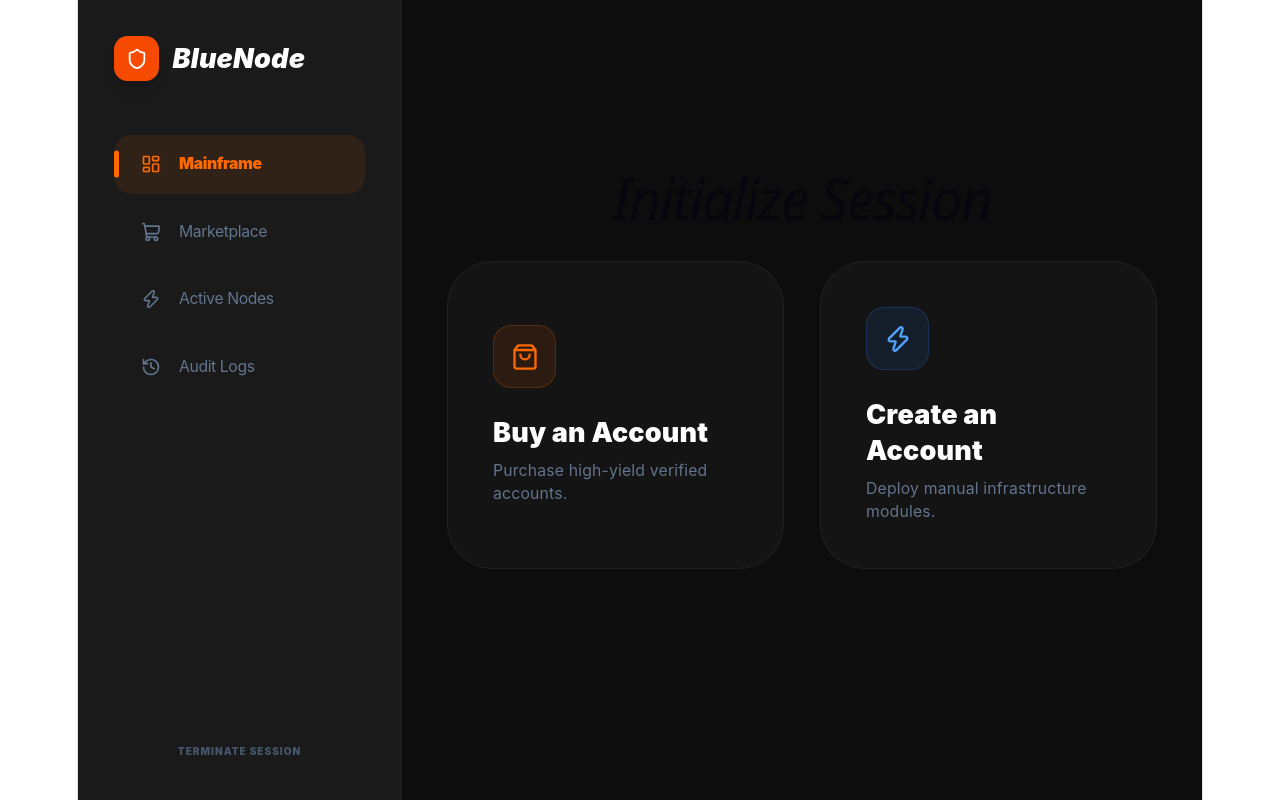
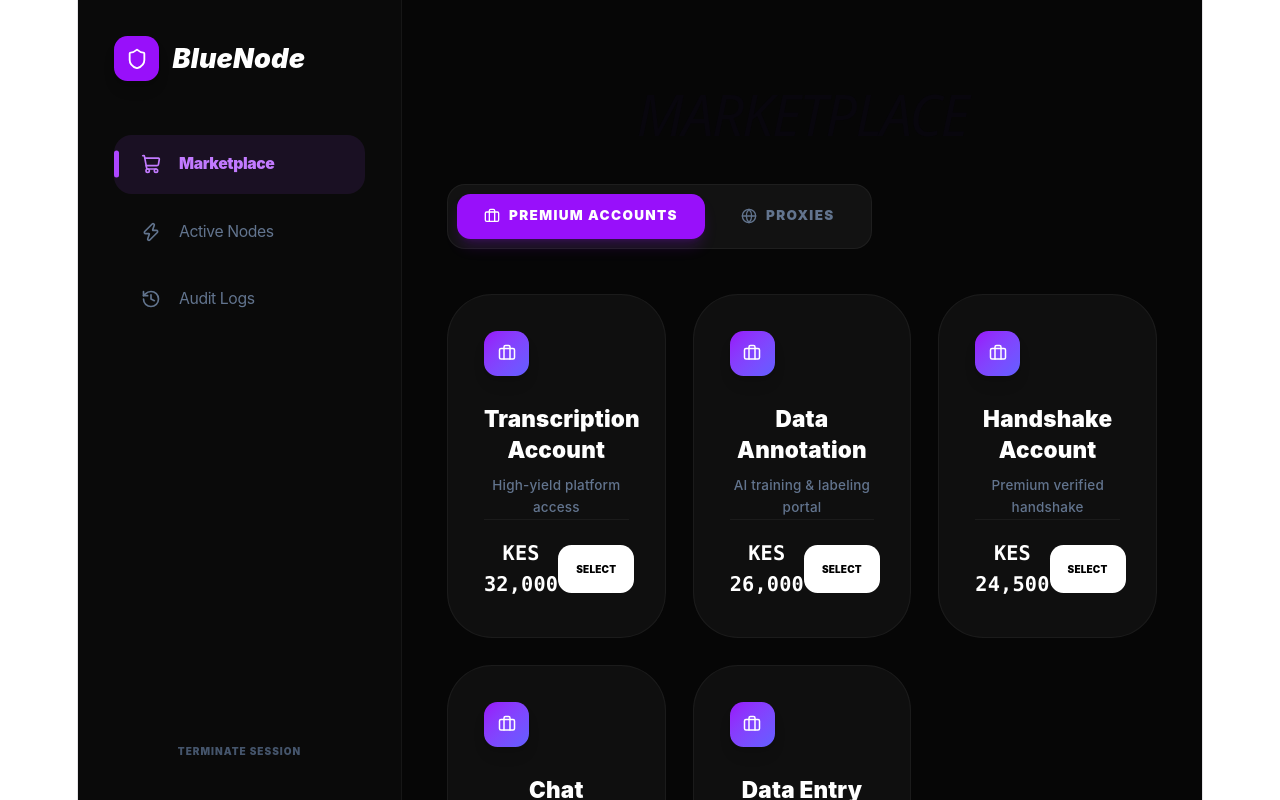
Before and after one commit to lunarlemar-lab/bluenode, a React (Vite) app: page / in a window 1280 px wide. Both pictures are taken after typing "name@example.com", "Sample123" into the empty fields and a click on the button "AUTHORIZE". Built offline with nearby package versions, Linux system fonts and the light colour scheme.

Commit message:
Update BlueNode: Modern purple theme and payment validation

```diff
--- a/src/App.jsx
+++ b/src/App.jsx
@@ -1,40 +1,28 @@
-import React, { useState } from 'react';
+import React, { useState, useEffect } from 'react';
 import {
-  Shield, Globe, Phone, Zap, LayoutDashboard,
-  ShoppingCart, Smartphone, X, Loader2,
-  CheckCircle, ArrowRight, FileText, Code, Mail,
-  Search, User, ChevronRight, History,
-  Lock, Activity, Briefcase, ShoppingBag
+  Shield, Globe, Zap, ShoppingCart, Smartphone, X, Loader2,
+  History, Activity, Briefcase, CheckCircle2, AlertCircle
 } from 'lucide-react';
 
 // --- DATA ---
 const MARKET_CATEGORIES = [
-  { id: 'accounts', name: 'Premium Accounts', icon: Briefcase, color: 'from-orange-600 to-yellow-500' },
-  { id: 'proxy', name: 'Proxies', icon: Globe, color: 'from-blue-500 to-cyan-400' },
-  { id: 'numbers', name: 'Virtual Numbers', icon: Phone, color: 'from-purple-500 to-pink-400' },
-  { id: 'certs', name: 'DLCC', icon: FileText, color: 'from-orange-500 to-yellow-400' }, // Updated to DLCC
-  { id: 'scripts', name: 'IDC', icon: Code, color: 'from-green-500 to-emerald-400' }, // Updated to IDC
-  { id: 'mail', name: 'Edu Mails', icon: Mail, color: 'from-red-500 to-rose-400' },
+  { id: 'accounts', name: 'Premium Accounts', icon: Briefcase, color: 'from-purple-600 to-indigo-500' },
+  { id: 'proxy', name: 'Proxies', icon: Globe, color: 'from-blue-600 to-cyan-500' },
 ];
 
 const MARKET_ITEMS = [
-  // PREMIUM ACCOUNTS
   { id: 'acc1', cat: 'accounts', name: 'Transcription Account', price: 32000, detail: 'High-yield platform access' },
   { id: 'acc2', cat: 'accounts', name: 'Data Annotation', price: 26000, detail: 'AI training & labeling portal' },
   { id: 'acc3', cat: 'accounts', name: 'Handshake Account', price: 24500, detail: 'Premium verified handshake' },
   { id: 'acc4', cat: 'accounts', name: 'Chat Moderation', price: 19400, detail: 'Active moderation dashboard' },
   { id: 'acc5', cat: 'accounts', name: 'Data Entry', price: 15000, detail: 'Standard processing portal' },
-  // INFRASTRUCTURE
   { id: 'p1', cat: 'proxy', name: 'Residential Node (3 months)', price: 1500, detail: 'High anonymity residential IP' },
-  { id: 'n1', cat: 'numbers', name: 'USA Virtual Line', price: 900, detail: 'SMS & Voice enabled (+1)' },
-  { id: 'c1', cat: 'certs', name: 'Class C CDL', price: 1200, detail: 'High-res verifiable design' },
-  { id: 's1', cat: 'scripts', name: 'National ID card A', price: 1500, detail: 'Security engagement script' },
-  { id: 'm1', cat: 'mail', name: 'Edu Mail CA', price: 800, detail: 'University hosted mailbox' }
+  { id: 'p2', cat: 'proxy', name: 'Datacenter Proxy Pack', price: 2200, detail: 'High-speed dedicated throughput' }
 ];
 
 const NavItem = ({ active, onClick, icon: Icon, label }) => (
-  <button onClick={onClick} className={`w-full flex items-center gap-4 px-6 py-4 rounded-2xl transition-all duration-300 relative group ${active ? 'bg-orange-500/10 text-orange-500 font-black' : 'text-slate-500 hover:text-slate-300 hover:bg-white/5'}`}>
-    {active && <div className="absolute left-0 top-1/2 -translate-y-1/2 w-1 h-6 bg-orange-500 rounded-full"></div>}
+  <button onClick={onClick} className={`w-full flex items-center gap-4 px-6 py-4 rounded-2xl transition-all duration-300 relative group ${active ? 'bg-purple-500/10 text-purple-400 font-black' : 'text-slate-500 hover:text-slate-300 hover:bg-white/5'}`}>
+    {active && <div className="absolute left-0 top-1/2 -translate-y-1/2 w-1 h-6 bg-purple-500 rounded-full"></div>}
     <Icon size={20} />
     <span className="text-sm tracking-tight">{label}</span>
   </button>
@@ -42,46 +30,69 @@ const NavItem = ({ active, onClick, icon: Icon, label }) => (
 
 export default function App() {
   const [session, setSession] = useState(null);
-  const [activeTab, setActiveTab] = useState('selection');
+  const [activeTab, setActiveTab] = useState('dashboard');
   const [selectedCat, setSelectedCat] = useState('accounts');
   const [checkout, setCheckout] = useState(null);
   const [proof, setProof] = useState('');
   const [userData, setUserData] = useState({ inventory: [], logs: [], balance: 0 });
   const [loading, setLoading] = useState(false);
+  const [verifying, setVerifying] = useState(false);
+  const [error, setError] = useState('');
 
   const handleLogin = (e) => {
     e.preventDefault();
     setLoading(true);
-    setTimeout(() => { setSession(true); setLoading(false); }, 1000);
+    setTimeout(() => { setSession(true); setLoading(false); }, 1200);
+  };
+
+  const validateMpesa = (code) => {
+    // Regex for standard 10-character M-Pesa codes
+    const mpesaRegex = /^[S|T|Q|R][A-Z0-9]{9}$/;
+    return mpesaRegex.test(code.toUpperCase());
   };
 
   const handleVerify = () => {
-    setLoading(true);
+    if (!validateMpesa(proof)) {
+      setError('Invalid Transaction Format');
+      setTimeout(() => setError(''), 3000);
+      return;
+    }
+
+    setVerifying(true);
+    setError('');
+
+    // Simulate Network Verification Delay
     setTimeout(() => {
       const newAsset = { ...checkout, uid: Math.random().toString(36).toUpperCase().slice(2,8), datePurchased: new Date().toLocaleDateString() };
       setUserData(prev => ({
         ...prev,
         inventory: [newAsset, ...prev.inventory],
-        logs: [{ item: checkout.name, price: checkout.price, tx: proof, date: new Date().toLocaleString() }, ...prev.logs]
+        logs: [{ item: checkout.name, price: checkout.price, tx: proof.toUpperCase(), date: new Date().toLocaleString() }, ...prev.logs]
       }));
-      setLoading(false);
+      setVerifying(false);
       setCheckout(null);
       setProof('');
       setActiveTab('inventory');
-    }, 1500);
+    }, 4000); // 4 seconds of "Waiting for Verification"
   };
 
   if (!session) {
     return (
-      <div className="min-h-screen bg-[#0d0d0d] flex items-center justify-center p-6">
-        <div className="w-full max-w-md bg-[#141414] border border-white/5 p-10 rounded-[2.5rem] text-center shadow-2xl relative overflow-hidden">
-          <div className="absolute top-0 left-0 w-full h-1 bg-orange-600"></div>
-          <div className="w-16 h-16 rounded-2xl bg-orange-600 flex items-center justify-center mx-auto mb-6"><Shield className="text-white" size={32} /></div>
-          <h1 className="text-3xl font-black text-white italic uppercase tracking-tighter mb-8">BlueNode</h1>
+      <div className="min-h-screen bg-[#060606] flex items-center justify-center p-6 overflow-hidden relative">
+        <div className="absolute top-[-10%] left-[-10%] w-[50%] h-[50%] bg-purple-900/20 rounded-full blur-[120px] pointer-events-none"></div>
+        <div className="absolute bottom-[-10%] right-[-10%] w-[40%] h-[40%] bg-indigo-900/10 rounded-full blur-[120px] pointer-events-none"></div>
+
+        <div className="w-full max-w-md bg-[#0f0f0f]/90 backdrop-blur-2xl border border-white/5 p-8 md:p-12 rounded-[3rem] text-center shadow-[0_25px_60px_rgba(0,0,0,0.8)] relative z-10">
+          <div className="absolute top-0 left-1/2 -translate-x-1/2 w-32 h-[2px] bg-gradient-to-r from-transparent via-purple-500 to-transparent"></div>
+          <div className="w-20 h-20 rounded-3xl bg-gradient-to-br from-purple-600 to-violet-800 flex items-center justify-center mx-auto mb-8 shadow-[0_0_40px_rgba(139,92,246,0.3)]"><Shield className="text-white" size={40} /></div>
+          <div className="mb-10">
+            <h1 className="text-4xl font-black text-white italic uppercase tracking-tighter mb-2">Blue<span className="text-purple-500">Node</span></h1>
+            <p className="text-slate-500 text-[10px] font-black uppercase tracking-[0.4em]">Secure Operator Terminal</p>
+          </div>
           <form onSubmit={handleLogin} className="space-y-4">
-            <input type="email" placeholder="Operator Email" className="w-full bg-black border border-white/10 rounded-2xl px-6 py-4 text-white focus:border-orange-500 outline-none" required />
-            <input type="password" placeholder="Access Key" className="w-full bg-black border border-white/10 rounded-2xl px-6 py-4 text-white focus:border-orange-500 outline-none" required />
-            <button className="w-full py-5 bg-white text-black hover:bg-orange-500 hover:text-white rounded-2xl font-black uppercase text-xs tracking-widest transition-all">Authorize</button>
+            <input type="email" placeholder="OPERATOR ID" className="w-full bg-black/40 border border-white/10 rounded-2xl px-6 py-4 text-white focus:border-purple-500/50 focus:ring-4 focus:ring-purple-500/5 outline-none transition-all placeholder:text-slate-700 text-sm font-bold" required />
+            <input type="password" placeholder="ACCESS KEY" className="w-full bg-black/40 border border-white/10 rounded-2xl px-6 py-4 text-white focus:border-purple-500/50 focus:ring-4 focus:ring-purple-500/5 outline-none transition-all placeholder:text-slate-700 text-sm font-bold" required />
+            <button className="w-full mt-4 py-5 bg-white text-black hover:bg-purple-600 hover:text-white rounded-2xl font-black uppercase text-xs tracking-widest transition-all duration-300 transform active:scale-95 shadow-lg">{loading ? <Loader2 className="animate-spin mx-auto" size={20} /> : "Authorize"}</button>
           </form>
         </div>
       </div>
@@ -89,65 +100,38 @@ export default function App() {
   }
 
   return (
-    <div className="min-h-screen bg-[#0d0d0d] text-slate-200 flex font-sans">
-      {/* SIDEBAR */}
-      <nav className="hidden md:flex w-72 flex-col border-r border-white/5 bg-[#1a1a1a] p-8">
-        <div className="flex items-center gap-3 mb-12 cursor-pointer" onClick={() => setActiveTab('selection')}>
-          <div className="w-10 h-10 rounded-xl bg-orange-600 flex items-center justify-center shadow-lg"><Shield className="text-white" size={22} /></div>
-          <span className="text-2xl font-black text-white italic">BlueNode</span>
-        </div>
+    <div className="min-h-screen bg-[#060606] text-slate-200 flex font-sans overflow-x-hidden">
+      <nav className="hidden md:flex w-72 flex-col border-r border-white/5 bg-[#0a0a0a] p-8">
+        <div className="flex items-center gap-3 mb-12"><div className="w-10 h-10 rounded-xl bg-purple-600 flex items-center justify-center shadow-lg"><Shield className="text-white" size={22} /></div><span className="text-2xl font-black text-white italic">BlueNode</span></div>
         <div className="flex-1 space-y-2">
-          <NavItem active={activeTab === 'selection'} onClick={() => setActiveTab('selection')} icon={LayoutDashboard} label="Mainframe" />
           <NavItem active={activeTab === 'dashboard'} onClick={() => setActiveTab('dashboard')} icon={ShoppingCart} label="Marketplace" />
           <NavItem active={activeTab === 'inventory'} onClick={() => setActiveTab('inventory')} icon={Zap} label="Active Nodes" />
           <NavItem active={activeTab === 'history'} onClick={() => setActiveTab('history')} icon={History} label="Audit Logs" />
         </div>
-        <button onClick={() => setSession(null)} className="mt-auto text-slate-600 text-[10px] font-black uppercase tracking-widest hover:text-red-500">Terminate Session</button>
+        <button onClick={() => setSession(null)} className="mt-auto text-slate-600 text-[10px] font-black uppercase tracking-widest hover:text-red-500 transition-colors">Terminate Session</button>
       </nav>
 
       <main className="flex-1 flex flex-col h-screen overflow-hidden">
-        <div className="flex-1 overflow-y-auto p-10">
-
-          {/* SELECTION HUB */}
-          {activeTab === 'selection' && (
-            <div className="max-w-4xl mx-auto py-20 animate-in fade-in slide-in-from-bottom-4 duration-700">
-              <h1 className="text-4xl font-black text-white mb-10 italic">Initialize Session</h1>
-              <div className="grid grid-cols-1 md:grid-cols-2 gap-8">
-                <button onClick={() => { setActiveTab('dashboard'); setSelectedCat('accounts'); }} className="bg-[#141414] border border-white/5 p-10 rounded-[2.5rem] hover:border-orange-500/50 transition-all text-left">
-                  <div className="w-14 h-14 rounded-2xl bg-orange-500/10 flex items-center justify-center text-orange-500 mb-6 border border-orange-500/20"><ShoppingBag size={28} /></div>
-                  <h3 className="text-2xl font-black text-white mb-2">Buy an Account</h3>
-                  <p className="text-slate-500 text-sm">Purchase high-yield verified accounts.</p>
-                </button>
-                <button onClick={() => { setActiveTab('dashboard'); setSelectedCat('proxy'); }} className="bg-[#141414] border border-white/5 p-10 rounded-[2.5rem] hover:border-blue-500/50 transition-all text-left">
-                  <div className="w-14 h-14 rounded-2xl bg-blue-500/10 flex items-center justify-center text-blue-400 mb-6 border border-blue-500/20"><Zap size={28} /></div>
-                  <h3 className="text-2xl font-black text-white mb-2">Create an Account</h3>
-                  <p className="text-slate-500 text-sm">Deploy manual infrastructure modules.</p>
-                </button>
-              </div>
-            </div>
-          )}
-
-          {/* MARKETPLACE */}
+        <div className="flex-1 overflow-y-auto p-6 md:p-10">
           {activeTab === 'dashboard' && (
             <div className="animate-in fade-in slide-in-from-bottom-4 duration-700">
+              <h1 className="text-2xl font-black text-white mb-8 italic uppercase tracking-tight">Marketplace</h1>
               <div className="flex flex-wrap gap-2 mb-10 bg-white/5 p-2 rounded-2xl w-fit border border-white/5">
                 {MARKET_CATEGORIES.map(cat => (
-                  <button key={cat.id} onClick={() => setSelectedCat(cat.id)} className={`px-6 py-3 rounded-xl flex items-center gap-2 text-xs font-black uppercase tracking-widest transition-all ${selectedCat === cat.id ? 'bg-orange-500 text-white' : 'text-slate-500 hover:text-slate-300 hover:bg-white/5'}`}>
-                    <cat.icon size={16} /> {cat.name}
-                  </button>
+                  <button key={cat.id} onClick={() => setSelectedCat(cat.id)} className={`px-6 py-3 rounded-xl flex items-center gap-2 text-xs font-black uppercase tracking-widest transition-all ${selectedCat === cat.id ? 'bg-purple-600 text-white shadow-lg shadow-purple-600/20' : 'text-slate-500 hover:text-slate-300 hover:bg-white/5'}`}><cat.icon size={16} /> {cat.name}</button>
                 ))}
               </div>
               <div className="grid grid-cols-1 md:grid-cols-2 lg:grid-cols-3 gap-6">
                 {MARKET_ITEMS.filter(item => item.cat === selectedCat).map(item => {
-                  const category = MARKET_CATEGORIES.find(c => c.id === item.cat) || MARKET_CATEGORIES[0];
+                  const category = MARKET_CATEGORIES.find(c => c.id === item.cat);
                   return (
-                    <div key={item.id} className="bg-[#141414] border border-white/5 p-8 rounded-[2.5rem] flex flex-col hover:border-orange-500/30 transition-all group">
+                    <div key={item.id} className="bg-[#0f0f0f] border border-white/5 p-8 rounded-[2.5rem] flex flex-col hover:border-purple-500/30 transition-all group">
                       <div className={`w-10 h-10 rounded-xl bg-gradient-to-br ${category.color} flex items-center justify-center text-white mb-6 shadow-lg`}><category.icon size={18} /></div>
                       <h3 className="text-xl font-black text-white mb-2">{item.name}</h3>
                       <p className="text-xs text-slate-500 mb-8 leading-relaxed font-medium">{item.detail}</p>
                       <div className="flex items-center justify-between mt-auto pt-4 border-t border-white/5">
-                        <span className="text-lg font-black text-white font-mono">KES {item.price.toLocaleString()}</span>
-                        <button onClick={() => setCheckout(item)} className="bg-white text-black font-black px-4 py-2.5 rounded-xl hover:bg-orange-500 hover:text-white transition-all text-[10px] uppercase">Select</button>
+                        <span className="text-lg font-black text-white font-mono uppercase">KES {item.price.toLocaleString()}</span>
+                        <button onClick={() => setCheckout(item)} className="bg-white text-black font-black px-4 py-2.5 rounded-xl hover:bg-purple-600 hover:text-white transition-all text-[10px] uppercase">Select</button>
                       </div>
                     </div>
                   );
@@ -156,31 +140,30 @@ export default function App() {
             </div>
           )}
 
-          {/* INVENTORY */}
           {activeTab === 'inventory' && (
             <div className="space-y-4">
               <h1 className="text-2xl font-black text-white mb-8 italic uppercase">Active Nodes</h1>
               {userData.inventory.length > 0 ? userData.inventory.map((item, idx) => (
-                <div key={idx} className="bg-[#141414] border border-white/5 p-6 rounded-3xl flex items-center justify-between">
-                  <div className="flex items-center gap-4"><div className="w-10 h-10 rounded-xl bg-white/5 flex items-center justify-center text-orange-500 border border-white/10"><Activity size={18} /></div><div><p className="font-black text-white">{item.name}</p><p className="text-[9px] text-slate-500 uppercase font-mono">ID: {item.uid}</p></div></div>
-                  <span className="px-3 py-1 bg-green-500/10 text-green-500 border border-green-500/20 rounded-full text-[9px] font-black uppercase">Active</span>
+                <div key={idx} className="bg-[#0f0f0f] border border-white/5 p-6 rounded-3xl flex items-center justify-between animate-in slide-in-from-left duration-300">
+                  <div className="flex items-center gap-4">
+                    <div className="w-10 h-10 rounded-xl bg-white/5 flex items-center justify-center text-purple-500 border border-white/10"><Activity size={18} /></div>
+                    <div><p className="font-black text-white">{item.name}</p><p className="text-[9px] text-slate-500 uppercase font-mono">ID: {item.uid}</p></div>
+                  </div>
+                  <span className="px-3 py-1 bg-green-500/10 text-green-500 border border-green-500/20 rounded-full text-[9px] font-black uppercase tracking-widest">Active</span>
                 </div>
-              )) : (
-                <div className="py-20 text-center bg-white/5 rounded-[2.5rem] border border-dashed border-white/10">
-                  <p className="text-slate-500 font-black uppercase text-xs tracking-[0.2em]">No Active Nodes</p>
-                </div>
-              )}
+              )) : <div className="py-20 text-center bg-white/5 rounded-[2.5rem] border border-dashed border-white/10"><p className="text-slate-500 font-black uppercase text-xs tracking-[0.2em]">No Active Nodes Found</p></div>}
             </div>
           )}
 
-          {/* AUDIT LOGS */}
           {activeTab === 'history' && (
-            <div className="bg-[#141414] border border-white/5 rounded-3xl overflow-hidden">
+            <div className="bg-[#0f0f0f] border border-white/5 rounded-[2rem] overflow-hidden">
                <table className="w-full text-left">
-                  <thead className="bg-white/5 text-[9px] font-black uppercase text-slate-500 tracking-widest"><tr className="border-b border-white/5"><th className="p-6">Asset</th><th className="p-6">Trace ID</th><th className="p-6 text-right">Debit</th></tr></thead>
+                  <thead className="bg-white/5 text-[9px] font-black uppercase text-slate-500 tracking-widest">
+                    <tr className="border-b border-white/5"><th className="p-6">Asset</th><th className="p-6">Trace ID</th><th className="p-6 text-right">Debit</th></tr>
+                  </thead>
                   <tbody className="divide-y divide-white/5">
                     {userData.logs.map((log, i) => (
-                      <tr key={i} className="text-xs font-medium"><td className="p-6 text-white">{log.item}</td><td className="p-6 text-orange-400 font-mono text-[10px] uppercase tracking-widest">{log.tx}</td><td className="p-6 text-right font-black">KES {log.price}</td></tr>
+                      <tr key={i} className="text-xs font-medium hover:bg-white/5 transition-colors"><td className="p-6 text-white">{log.item}</td><td className="p-6 text-purple-400 font-mono text-[10px] uppercase tracking-widest">{log.tx}</td><td className="p-6 text-right font-black">KES {log.price.toLocaleString()}</td></tr>
                     ))}
                   </tbody>
                </table>
@@ -192,16 +175,59 @@ export default function App() {
       {/* CHECKOUT MODAL */}
       {checkout && (
         <div className="fixed inset-0 z-[100] bg-black/95 backdrop-blur-md flex items-center justify-center p-6">
-          <div className="bg-[#1a1a1a] border border-white/10 w-full max-w-md rounded-[3rem] p-10 shadow-2xl relative">
-            <button onClick={() => setCheckout(null)} className="absolute top-8 right-8 text-slate-500 hover:text-white transition-all"><X size={20}/></button>
-            <div className="text-center mb-8">
-              <Smartphone size={32} className="text-green-500 mx-auto mb-4" />
-              <p className="text-[9px] font-black uppercase text-slate-500 tracking-[0.2em] mb-2">M-Pesa Verification</p>
-              <p className="text-3xl font-black text-white mb-4">0781032460</p>
-              <div className="bg-orange-500/10 py-3 rounded-2xl border border-orange-500/20 mb-8"><p className="text-orange-500 font-black text-2xl font-mono">KES {checkout.price.toLocaleString()}</p></div>
-              <input type="text" placeholder="TRANSACTION CODE" className="w-full bg-black border border-white/10 rounded-2xl px-6 py-5 text-white text-center font-mono tracking-[0.3em] mb-4 focus:border-orange-500 outline-none uppercase" value={proof} onChange={(e) => setProof(e.target.value)} />
-              <button onClick={handleVerify} disabled={!proof || loading} className="w-full py-5 bg-white text-black hover:bg-orange-500 hover:text-white rounded-2xl font-black uppercase text-xs tracking-widest transition-all disabled:opacity-20">{loading ? <Loader2 className="animate-spin mx-auto" size={18} /> : "Verify Payment"}</button>
-            </div>
+          <div className="bg-[#0f0f0f] border border-white/10 w-full max-w-md rounded-[3rem] p-10 shadow-2xl relative overflow-hidden">
+
+            {!verifying ? (
+              <div className="animate-in fade-in zoom-in-95 duration-300">
+                <button onClick={() => setCheckout(null)} className="absolute top-0 right-0 p-8 text-slate-500 hover:text-white transition-all"><X size={20}/></button>
+                <div className="text-center">
+                  <Smartphone size={32} className="text-green-500 mx-auto mb-4 shadow-[0_0_20px_rgba(34,197,94,0.2)]" />
+                  <p className="text-[9px] font-black uppercase text-slate-500 tracking-[0.2em] mb-2">M-Pesa Verification</p>
+                  <p className="text-3xl font-black text-white mb-4 italic tracking-tight">0781032460</p>
+
+                  <div className="bg-purple-500/10 py-3 rounded-2xl border border-purple-500/20 mb-6">
+                    <p className="text-purple-400 font-black text-2xl font-mono uppercase">KES {checkout.price.toLocaleString()}</p>
+                  </div>
+
+                  <div className="space-y-3">
+                    <input
+                      type="text"
+                      placeholder="ENTER TRANSACTION CODE"
+                      className={`w-full bg-black border ${error ? 'border-red-500' : 'border-white/10'} rounded-2xl px-6 py-5 text-white text-center font-mono tracking-[0.3em] outline-none uppercase transition-all`}
+                      value={proof}
+                      onChange={(e) => setProof(e.target.value)}
+                    />
+                    {error && <p className="text-red-500 text-[9px] font-black uppercase tracking-widest flex items-center justify-center gap-1 animate-pulse"><AlertCircle size={10}/> {error}</p>}
+
+                    <button
+                      onClick={handleVerify}
+                      disabled={!proof}
+                      className="w-full py-5 bg-white text-black hover:bg-purple-600 hover:text-white rounded-2xl font-black uppercase text-[10px] tracking-widest transition-all disabled:opacity-20 transform active:scale-95"
+                    >
+                      Process Transaction
+                    </button>
+                    <p className="text-[8px] text-slate-600 uppercase font-black tracking-widest">Secure 256-bit encrypted tunnel</p>
+                  </div>
+                </div>
+              </div>
+            ) : (
+              // --- WAITING FOR VERIFICATION STATE ---
+              <div className="py-12 text-center animate-in fade-in zoom-in-95 duration-500">
+                <div className="relative w-24 h-24 mx-auto mb-8">
+                  <div className="absolute inset-0 border-4 border-purple-500/10 rounded-full"></div>
+                  <div className="absolute inset-0 border-4 border-t-purple-500 rounded-full animate-spin"></div>
+                  <div className="absolute inset-0 flex items-center justify-center">
+                    <Shield className="text-purple-500 animate-pulse" size={32} />
+                  </div>
+                </div>
+                <h2 className="text-xl font-black text-white uppercase italic tracking-tighter mb-2">Verifying Node</h2>
+                <p className="text-slate-500 text-[10px] font-black uppercase tracking-[0.3em] mb-6">Wait for ledger confirmation...</p>
+                <div className="bg-white/5 rounded-2xl p-4 border border-white/5 inline-flex items-center gap-3">
+                  <div className="w-2 h-2 bg-purple-500 rounded-full animate-ping"></div>
+                  <span className="text-[9px] font-mono text-purple-400 uppercase tracking-widest">Intercepting Signal: {proof.toUpperCase()}</span>
+                </div>
+              </div>
+            )}
           </div>
         </div>
       )}
```
